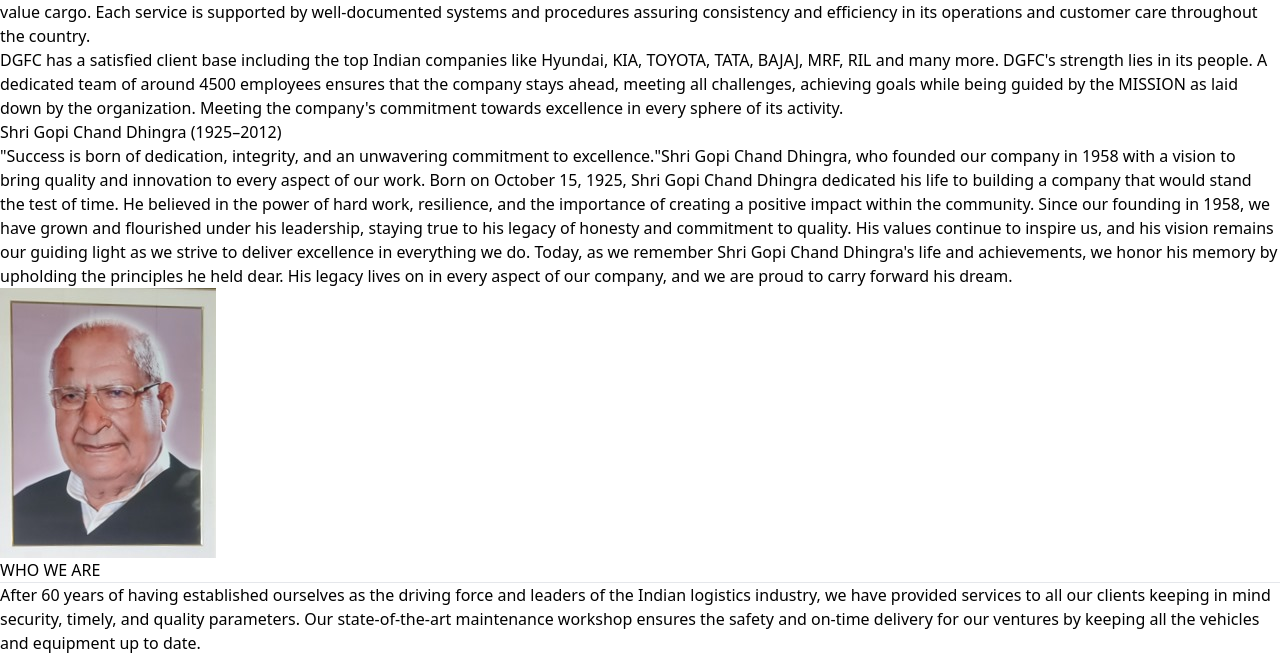
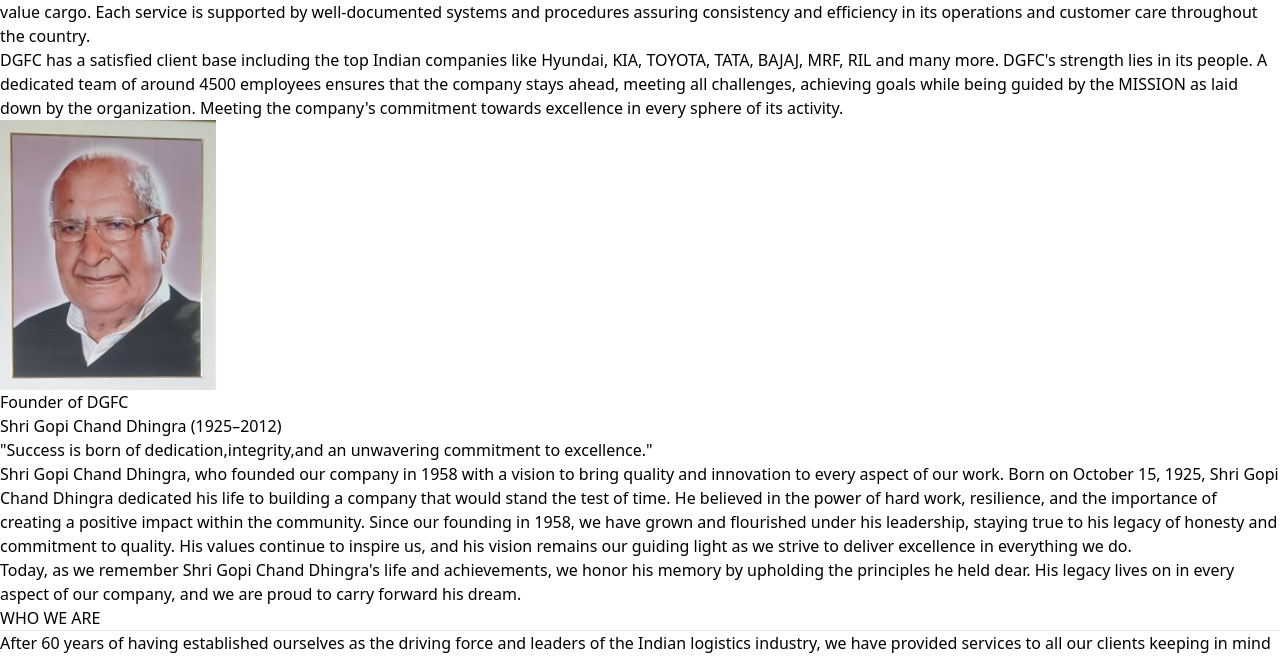
Before and after one commit to raviSingh-123/DGFC-project, a React (Vite) app: page /about in a window 1280 px wide. Shown: the part 1805-2461 px from the top of the page. Built offline with nearby package versions, Linux system fonts and the light colour scheme; grey boxes are pictures that could not be loaded.

Commit message:
95% done

```diff
--- a/src/components/About1.jsx
+++ b/src/components/About1.jsx
@@ -61,15 +61,18 @@ function About1() {
 
             <div className="max-w-[1320px] mx-auto">
                 <div className="grid grid-cols-1 md:grid-cols-2 gap-6 px-8 pb-6">
+                    <div className=" ml-4 md:ml-16 mt-9">
+                        <img className="w-[300px] h-auto md:w-[300px] md:h-[350px] rounded-2xl" src={CEO} alt="CEO" />
+                    </div>
                     <div className="flex-col">
-                        <h1 className="font-bold text-[25px] py-4">Shri Gopi Chand Dhingra (1925–2012)</h1>
-                        <p className="font-normal"> <span className="font-bold">"Success is born of dedication,   integrity, and an unwavering commitment to excellence."</span>
+                        <h1 className="font-bold text-[20px] py-4">Founder of DGFC</h1>
+                        <h1 className="font-bold text-[25px] pb-4">Shri Gopi Chand Dhingra (1925–2012)</h1>
+                        <p className="font-bold text-[15px] py-4">"Success is born of dedication,integrity,and an unwavering commitment to excellence."</p>
+                        <p className="font-normal">
                             Shri Gopi Chand Dhingra, who founded our company in 1958 with a vision to bring quality and innovation to every aspect of our work. Born on October 15, 1925, Shri Gopi Chand Dhingra dedicated his life to building a company that would stand the test of time. He believed in the power of hard work, resilience, and the importance of creating a positive impact within the community.
                             Since our founding in 1958, we have grown and flourished under his leadership, staying true to his legacy of honesty and commitment to quality. His values continue to inspire us, and his vision remains our guiding light as we strive to deliver excellence in everything we do.
-                            Today, as we remember Shri Gopi Chand Dhingra's life and achievements, we honor his memory by upholding the principles he held dear. His legacy lives on in every aspect of our company, and we are proud to carry forward his dream.</p>
-                    </div>
-                    <div className=" ml-4 md:ml-44 mt-6">
-                        <img className="w-[300px] h-auto md:w-[300px] md:h-[350px]" src={CEO} alt="CEO" />
+                        </p>
+                        <p className="font-normal py-4">Today, as we remember Shri Gopi Chand Dhingra's life and achievements, we honor his memory by upholding the principles he held dear. His legacy lives on in every aspect of our company, and we are proud to carry forward his dream.</p>
                     </div>
                 </div>
 
```
